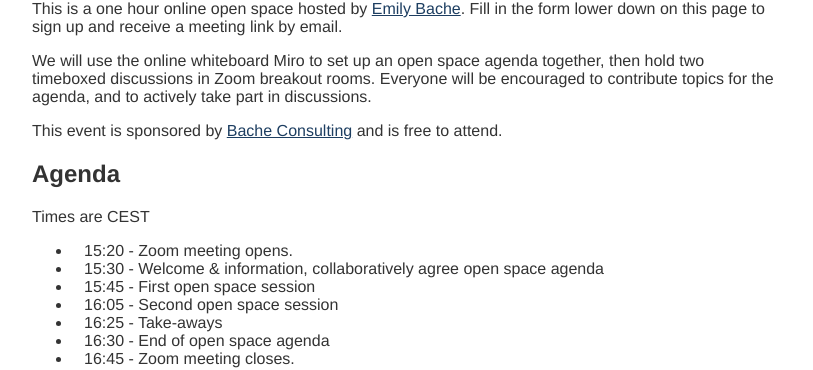
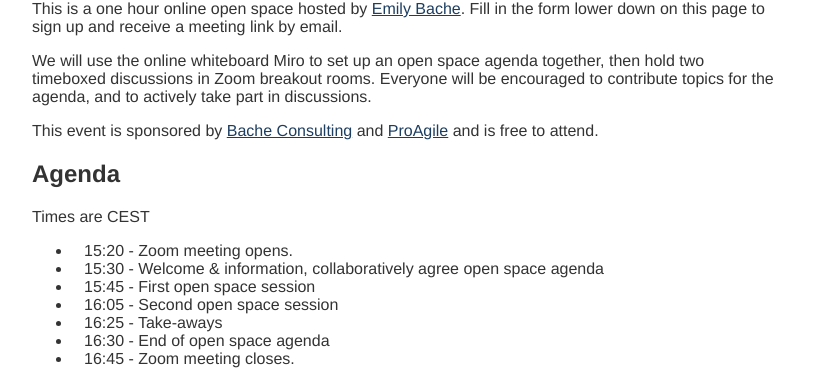
Before and after one commit to sammancoaching/website, a Jekyll site: the page built from society/events/open_space_2023-03-22.md, in a window 1280 px wide. Shown: the part 409-779 px from the top of the page, without its empty margins (233-1046 px from the left). Built offline with Jekyll 4.4.1, drawn with Linux system fonts in a browser that asks for light colours.

Commit message:
ProAgile sponsors too

```diff
--- a/society/events/open_space_2023-03-22.md
+++ b/society/events/open_space_2023-03-22.md
@@ -14,7 +14,7 @@
 
 We will use the online whiteboard Miro to set up an open space agenda together, then hold two timeboxed discussions in Zoom breakout rooms. Everyone will be encouraged to contribute topics for the agenda, and to actively take part in discussions.
 
-This event is sponsored by [Bache Consulting](http://bacheconsulting.com) and is free to attend.
+This event is sponsored by [Bache Consulting](http://bacheconsulting.com) and [ProAgile](https://proagile.se/en) and is free to attend.
 
 ## Agenda
 Times are CEST
```
